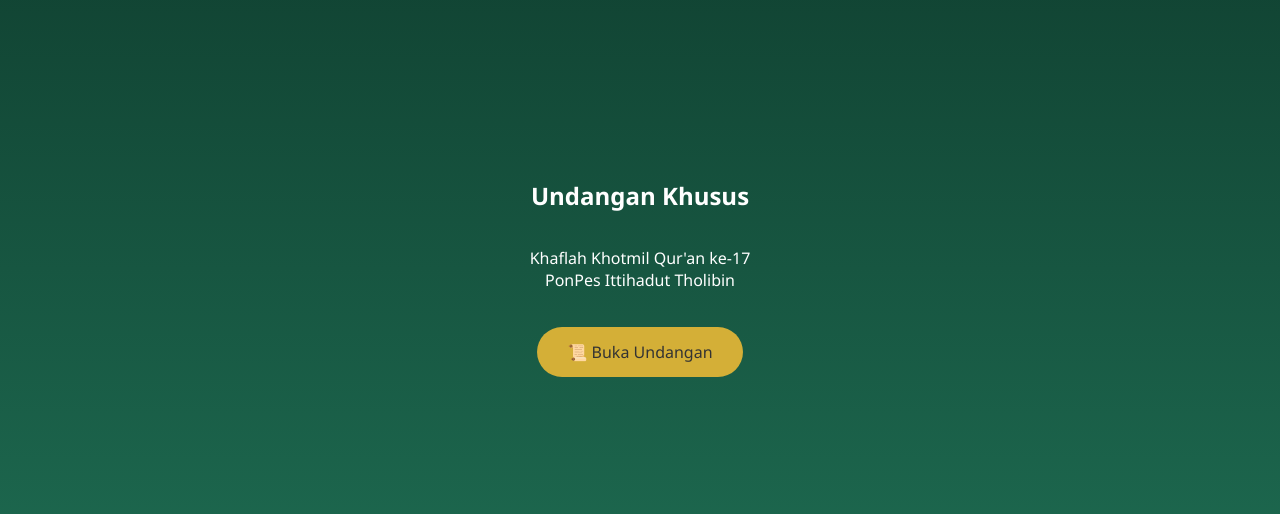
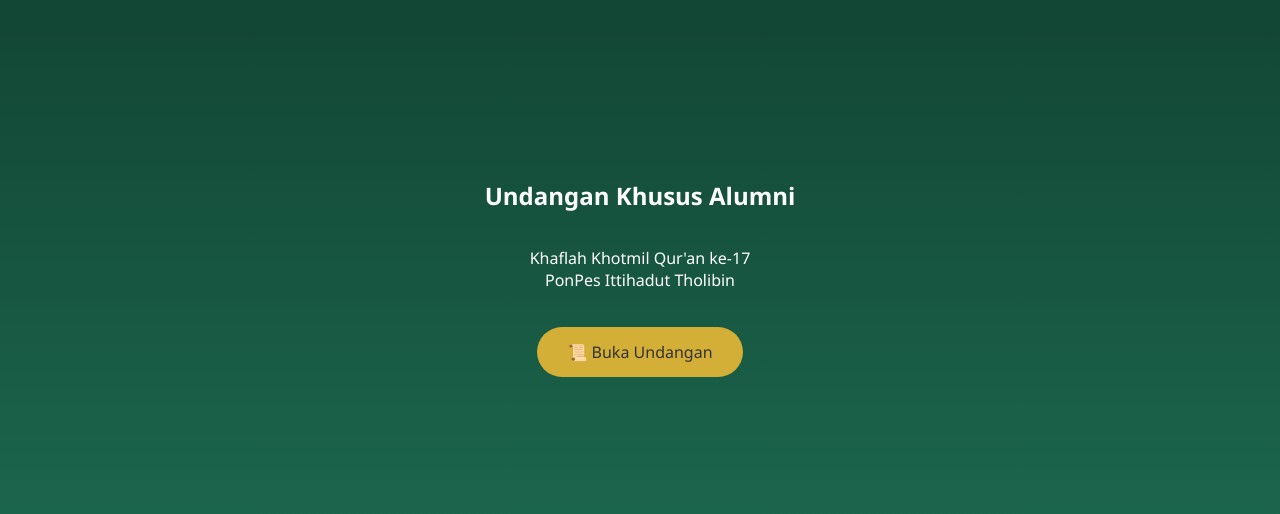
Before and after one commit to nasrulll111/Undangan-Alumni-ITB-HKQ-Ke-17, a plain HTML site: page index.html in a window 1280 px wide. Shown: the part 132-646 px from the top of the page. Drawn offline with Linux system fonts and the light colour scheme.

Commit message:
Update index.html

```diff
--- a/index.html
+++ b/index.html
@@ -285,7 +285,7 @@ footer{
 <body>
 
 <div class="opening" id="opening">
-  <h2 id="guestName">Undangan Khusus</h2>
+  <h2 id="guestName">Undangan Khusus Alumni</h2>
   <p>Khaflah Khotmil Qur'an ke-17<br>PonPes Ittihadut Tholibin</p>
   <button onclick="openInvitation()">📜 Buka Undangan</button>
 </div>
```
